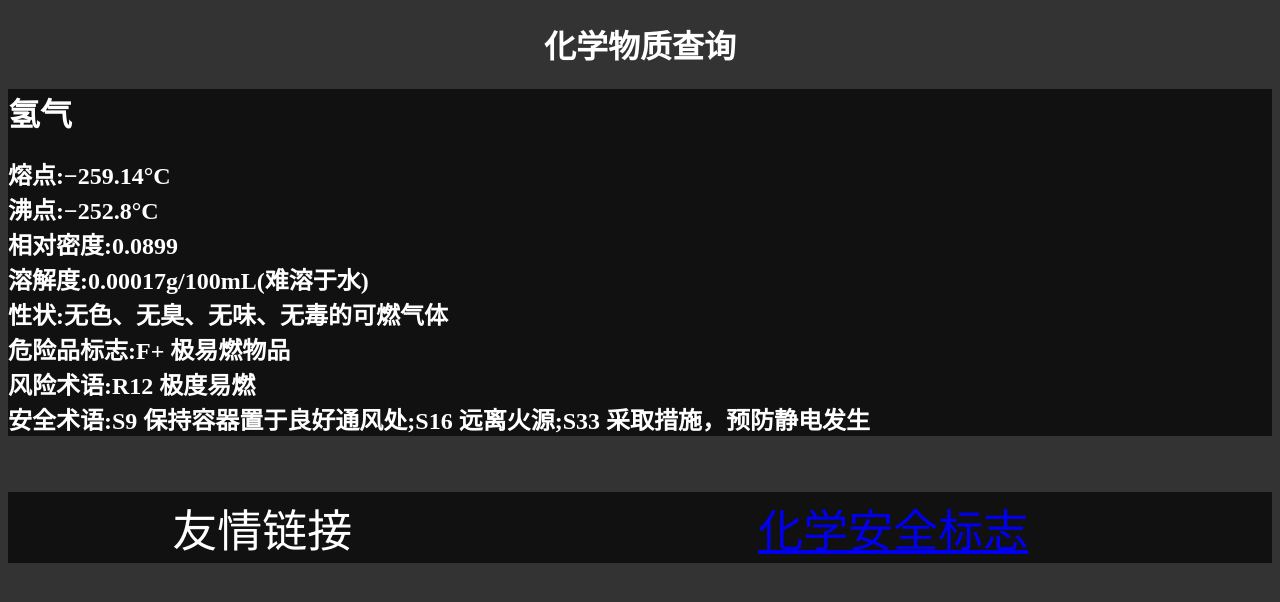
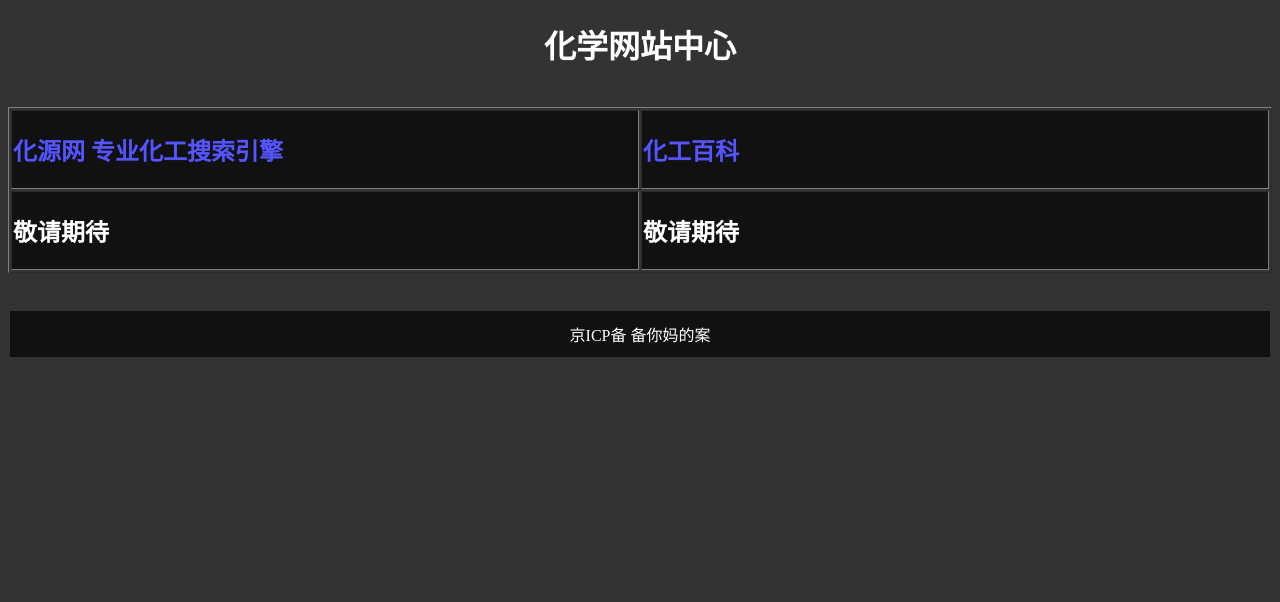
Before and after one commit to hopejieshuo/MobileStudy, a plain HTML site: page docs/index.html in a window 1280 px wide. Drawn offline with Linux system fonts and the light colour scheme.

Commit message:
Add files via upload

```diff
--- a/docs/index.html
+++ b/docs/index.html
@@ -2,44 +2,56 @@
 <html>
     <head>
         <meta charset="utf-8">
-        <title>化学物质查询</title>
+        <title>化学网站中心</title>
         <script>
             if(document.location.href.indexOf("index.html")==-1){
                 window.location.href=document.location.href+"index.html";
             }
         </script>
         <style>
-            .div1{
+            .address{
                 background-color:#111111;
                 color:#FFFFFF;
-                width:100%;
+                width:50%
+            }
+            .link{
+                text-decoration: none;
+                color:#5555FF;
+            }
+            .link:visited{
+                text-decoration: none;
+                color:#5555FF;
+            }
+            .endpage{
+                background-color:#111111;
+                color:#FFFFFF;
             }
         </style>
     </head>
     <body style="background-color:#333333;">
-        <h1 style="text-align:center;color:#FFFFFF;">化学物质查询</h1>
-        <div>
-            <div class="div1">
-                <h1>氢气</h1>
-                <h2>
-                熔点:−259.14°C<br>
-                沸点:−252.8°C<br>
-                相对密度:0.0899<br>
-                溶解度:0.00017g/100mL(难溶于水)<br>
-                性状:无色、无臭、无味、无毒的可燃气体<br>
-                危险品标志:F+ 极易燃物品<br>
-                风险术语:R12 极度易燃<br>
-                安全术语:S9 保持容器置于良好通风处;S16 远离火源;S33 采取措施，预防静电发生
-                </h2>
-            </div>
-        </div><br><br>
-        <div class="div1">
-            <table border="0" style="width:100%;height:50px;font-size:45px;text-align:center;">
-                <tr>
-                    <td>友情链接</td>
-                    <td><a href="https://www.chemsrc.com/GHS.jsp">化学安全标志</a></td>
-                </tr>
-            </table>
-        </div>
+        <h1 style="text-align:center;color:#FFFFFF;">化学网站中心</h1><br>
+        <table border="1" style="width:100%;height:100px;text-align:left;">
+            <tr>
+                <td class="address">
+                    <h2><a class="link" href="https://www.chemsrc.com/">化源网&nbsp;专业化工搜索引擎</a></h2>
+                </td>
+                <td class="address">
+                    <h2><a class="link" href="https://www.chembk.com/cn">化工百科</a></h2>
+                </td>
+            </tr>
+            <tr>
+                <td class="address">
+                    <h2>敬请期待</h2>
+                </td>
+                <td class="address">
+                    <h2>敬请期待</h2>
+                </td>
+            </tr>
+        </table><br><br>
+        <table style="width:100%;height:50px;text-align:center;">
+            <tr>
+                <td class="endpage">京ICP备&nbsp;备你妈的案</td>
+            </tr>
+        </table>
     </body>
 </html>
```
